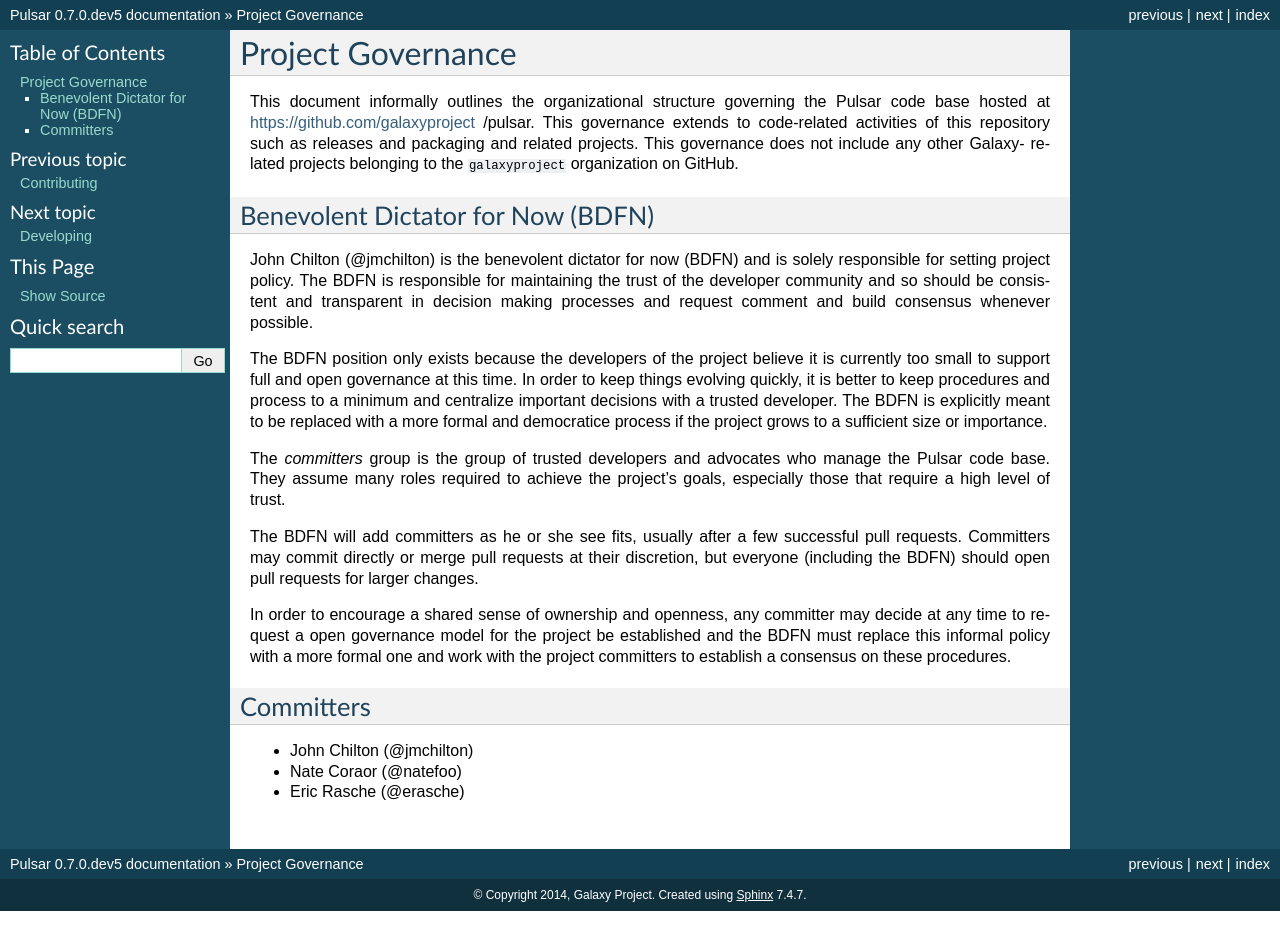
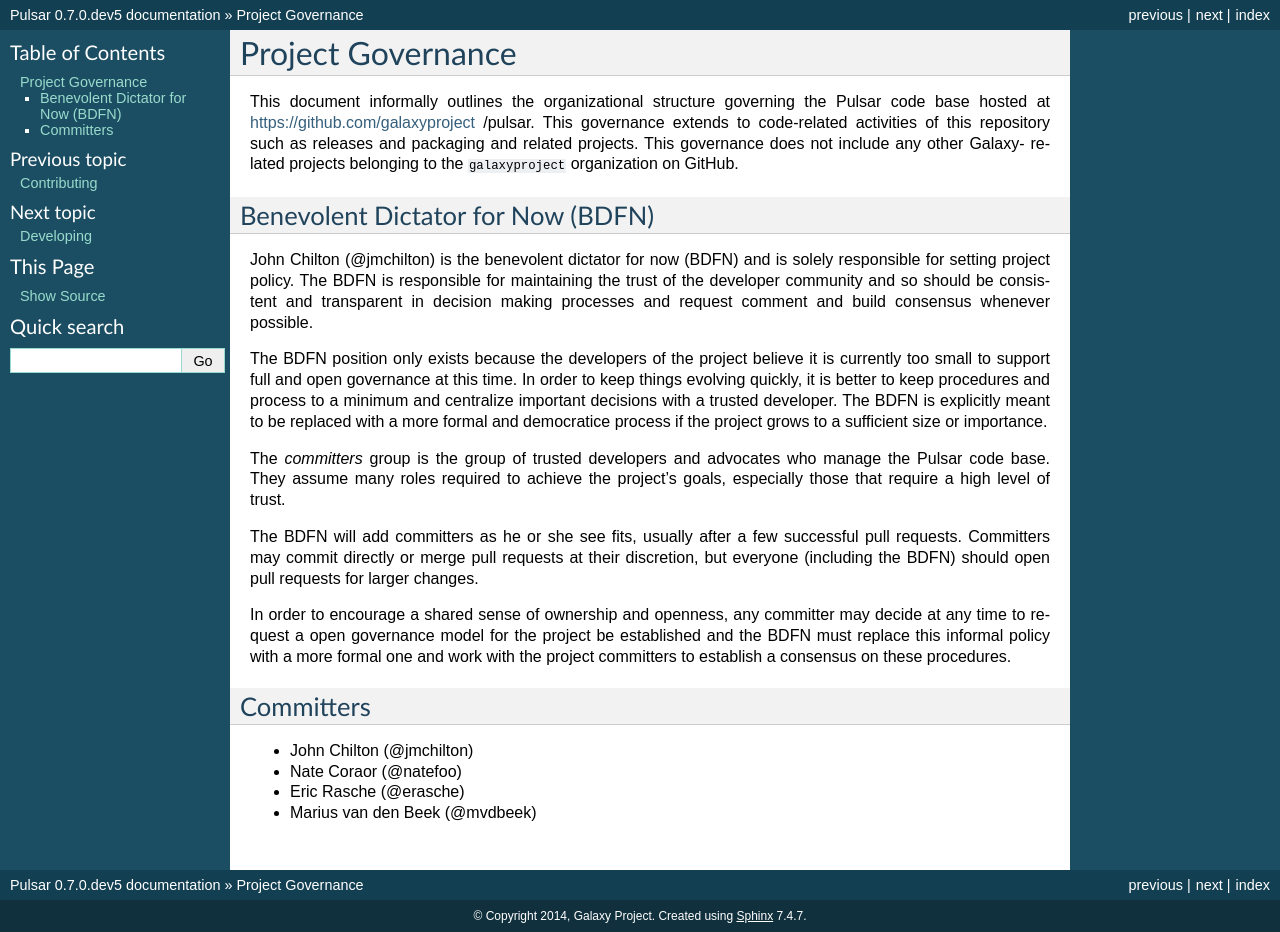
Before and after one commit to galaxyproject/pulsar, a Sphinx documentation site: the page built from docs/organization.rst, in a window 1280 px wide. Built offline with Sphinx 7.4.7, drawn with Linux system fonts in a browser that asks for light colours; before the commit the page ends 911 px from its top, so only the background shows below that.

Commit message:
Adding @mvdbeek to committers group...
... per my discretion as BDFN (see Project Goverance for more information https://github.com/galaxyproject/pulsar/blob/master/docs/organization.rst).

Thanks for the continued awesome work on all things Galaxy @mvdbeek, your contributions rock.

```diff
--- a/docs/organization.rst
+++ b/docs/organization.rst
@@ -45,3 +45,4 @@
 - John Chilton (@jmchilton)
 - Nate Coraor (@natefoo)
 - Eric Rasche (@erasche)
+- Marius van den Beek (@mvdbeek)
```
